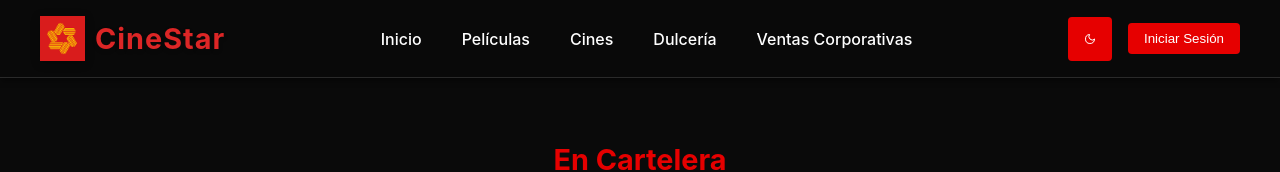
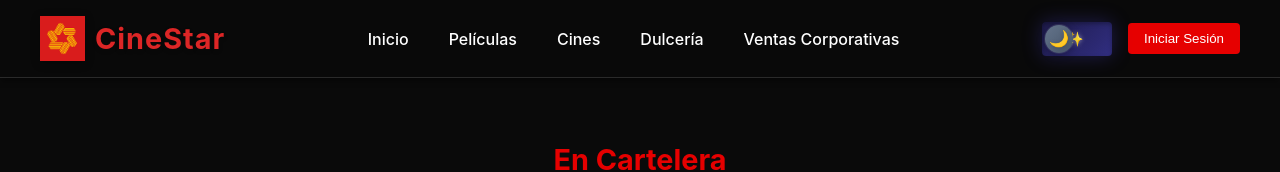
Before and after one commit to JuanLeo12/cine-frontend, a React (Create React App) app: page / in a window 1280 px wide. Shown: the top 172 px of the page. Built offline with nearby package versions, Linux system fonts and the light colour scheme; no server answers; the HTML template or start-up script is replaced by a standard one.

Commit message:
Redesign: Toggle moderno estilo Dribbble con slider animado

```diff
--- a/src/components/general/ThemeToggle.css
+++ b/src/components/general/ThemeToggle.css
@@ -1,59 +1,190 @@
 /* ============================================
-   🌓 THEME TOGGLE - Diseño Minimalista
+   🌓 THEME TOGGLE - Modern Design
+   Inspirado en los mejores toggles de Dribbble
    ============================================ */
 
-.theme-toggle-btn {
-  background: transparent;
-  border: 2px solid var(--color-border);
-  border-radius: var(--radius-md);
+.theme-toggle {
+  position: relative;
+  width: 70px;
+  height: 34px;
+  border: none;
+  border-radius: 34px;
   cursor: pointer;
-  padding: 0.5rem;
   outline: none;
-  transition: all var(--transition-normal);
+  transition: all 0.4s cubic-bezier(0.4, 0.0, 0.2, 1);
+  overflow: visible;
+  padding: 0;
+}
+
+/* Track Background */
+.theme-toggle.dark-mode {
+  background: linear-gradient(135deg, #1e1b4b 0%, #312e81 100%);
+  box-shadow:
+    inset 0 2px 4px rgba(0, 0, 0, 0.3),
+    0 0 20px rgba(79, 70, 229, 0.3);
+}
+
+.theme-toggle.light-mode {
+  background: linear-gradient(135deg, #fbbf24 0%, #f59e0b 100%);
+  box-shadow:
+    inset 0 2px 4px rgba(0, 0, 0, 0.1),
+    0 0 20px rgba(251, 191, 36, 0.4);
+}
+
+.theme-toggle:hover {
+  transform: scale(1.05);
+}
+
+.theme-toggle:active {
+  transform: scale(0.98);
+}
+
+/* Track Icons */
+.toggle-track {
+  position: relative;
+  width: 100%;
+  height: 100%;
+  display: flex;
+  align-items: center;
+  justify-content: space-between;
+  padding: 0 8px;
+}
+
+.toggle-track-check,
+.toggle-track-x {
+  position: absolute;
+  width: 18px;
+  height: 18px;
   display: flex;
   align-items: center;
   justify-content: center;
-  width: 44px;
-  height: 44px;
-  position: relative;
-  overflow: hidden;
+  transition: opacity 0.3s ease;
 }
 
-.theme-toggle-btn::before {
-  content: '';
-  position: absolute;
-  inset: 0;
-  background: var(--color-bg-hover);
-  opacity: 0;
-  transition: opacity var(--transition-fast);
+.toggle-track-check {
+  left: 8px;
 }
 
-.theme-toggle-btn:hover::before {
+.toggle-track-x {
+  right: 8px;
+}
+
+.toggle-icon-stars,
+.toggle-icon-sun {
+  font-size: 14px;
+  filter: drop-shadow(0 0 2px rgba(255, 255, 255, 0.5));
+}
+
+/* Show/hide icons based on mode */
+.theme-toggle.dark-mode .toggle-track-check {
   opacity: 1;
 }
 
-.theme-toggle-btn:hover {
-  border-color: var(--color-primary);
-  transform: translateY(-2px);
-  box-shadow: 0 4px 12px rgba(251, 191, 36, 0.2);
+.theme-toggle.dark-mode .toggle-track-x {
+  opacity: 0;
 }
 
-.theme-toggle-btn:active {
-  transform: translateY(0);
+.theme-toggle.light-mode .toggle-track-check {
+  opacity: 0;
 }
 
-.toggle-icon {
-  width: 24px;
-  height: 24px;
-  color: var(--color-text-primary);
-  transition: all var(--transition-normal);
-  position: relative;
-  z-index: 1;
+.theme-toggle.light-mode .toggle-track-x {
+  opacity: 1;
 }
 
-.theme-toggle-btn:hover .toggle-icon {
-  color: var(--color-primary);
-  transform: rotate(20deg) scale(1.15);
+/* Thumb (círculo deslizante) */
+.toggle-thumb {
+  position: absolute;
+  top: 3px;
+  width: 28px;
+  height: 28px;
+  border-radius: 50%;
+  transition: all 0.4s cubic-bezier(0.4, 0.0, 0.2, 1);
+  display: flex;
+  align-items: center;
+  justify-content: center;
+  box-shadow:
+    0 2px 8px rgba(0, 0, 0, 0.3),
+    0 0 0 1px rgba(255, 255, 255, 0.1);
+}
+
+.toggle-thumb-dark {
+  left: 3px;
+  background: linear-gradient(135deg, #64748b 0%, #475569 100%);
+}
+
+.toggle-thumb-light {
+  left: 39px;
+  background: linear-gradient(135deg, #ffffff 0%, #f1f5f9 100%);
+}
+
+.toggle-thumb-icon {
+  font-size: 16px;
+  line-height: 1;
+  filter: drop-shadow(0 1px 2px rgba(0, 0, 0, 0.2));
+  animation: iconPop 0.4s cubic-bezier(0.68, -0.55, 0.265, 1.55);
+}
+
+/* Animación de entrada del icono */
+@keyframes iconPop {
+  0% {
+    transform: scale(0) rotate(-180deg);
+    opacity: 0;
+  }
+  70% {
+    transform: scale(1.2) rotate(10deg);
+  }
+  100% {
+    transform: scale(1) rotate(0deg);
+    opacity: 1;
+  }
+}
+
+/* Efecto de brillo al hover */
+.theme-toggle::after {
+  content: '';
+  position: absolute;
+  inset: -2px;
+  border-radius: 34px;
+  background: linear-gradient(45deg, transparent, rgba(255, 255, 255, 0.1), transparent);
+  opacity: 0;
+  transition: opacity 0.3s ease;
+  pointer-events: none;
+}
+
+.theme-toggle:hover::after {
+  opacity: 1;
+  animation: shimmer 1.5s infinite;
+}
+
+@keyframes shimmer {
+  0% {
+    transform: translateX(-100%);
+  }
+  100% {
+    transform: translateX(100%);
+  }
+}
+
+/* Responsive */
+@media (max-width: 768px) {
+  .theme-toggle {
+    width: 64px;
+    height: 30px;
+  }
+
+  .toggle-thumb {
+    width: 24px;
+    height: 24px;
+  }
+
+  .toggle-thumb-light {
+    left: 37px;
+  }
+
+  .toggle-thumb-icon {
+    font-size: 14px;
+  }
 }
 
 /* Animación al cambiar de tema */
--- a/src/components/general/ThemeToggle.jsx
+++ b/src/components/general/ThemeToggle.jsx
@@ -4,31 +4,28 @@ import './ThemeToggle.css';
 
 const ThemeToggle = () => {
   const { theme, toggleTheme } = useTheme();
+  const isDark = theme === 'dark';
 
   return (
     <button
-      className="theme-toggle-btn"
+      className={`theme-toggle ${isDark ? 'dark-mode' : 'light-mode'}`}
       onClick={toggleTheme}
-      aria-label={`Cambiar a modo ${theme === 'dark' ? 'claro' : 'oscuro'}`}
-      title={`Cambiar a modo ${theme === 'dark' ? 'claro' : 'oscuro'}`}
+      aria-label={`Cambiar a modo ${isDark ? 'claro' : 'oscuro'}`}
+      title={`Cambiar a modo ${isDark ? 'claro' : 'oscuro'}`}
     >
-      {theme === 'dark' ? (
-        <svg className="toggle-icon" viewBox="0 0 24 24" fill="none" stroke="currentColor" strokeWidth="2" strokeLinecap="round" strokeLinejoin="round">
-          <path d="M21 12.79A9 9 0 1 1 11.21 3 7 7 0 0 0 21 12.79z" />
-        </svg>
-      ) : (
-        <svg className="toggle-icon" viewBox="0 0 24 24" fill="none" stroke="currentColor" strokeWidth="2" strokeLinecap="round" strokeLinejoin="round">
-          <circle cx="12" cy="12" r="5" />
-          <line x1="12" y1="1" x2="12" y2="3" />
-          <line x1="12" y1="21" x2="12" y2="23" />
-          <line x1="4.22" y1="4.22" x2="5.64" y2="5.64" />
-          <line x1="18.36" y1="18.36" x2="19.78" y2="19.78" />
-          <line x1="1" y1="12" x2="3" y2="12" />
-          <line x1="21" y1="12" x2="23" y2="12" />
-          <line x1="4.22" y1="19.78" x2="5.64" y2="18.36" />
-          <line x1="18.36" y1="5.64" x2="19.78" y2="4.22" />
-        </svg>
-      )}
+      <div className="toggle-track">
+        <div className="toggle-track-check">
+          <span className="toggle-icon-stars">✨</span>
+        </div>
+        <div className="toggle-track-x">
+          <span className="toggle-icon-sun">☀️</span>
+        </div>
+      </div>
+      <div className={`toggle-thumb ${isDark ? 'toggle-thumb-dark' : 'toggle-thumb-light'}`}>
+        <div className="toggle-thumb-icon">
+          {isDark ? '🌙' : '☀️'}
+        </div>
+      </div>
     </button>
   );
 };
```
